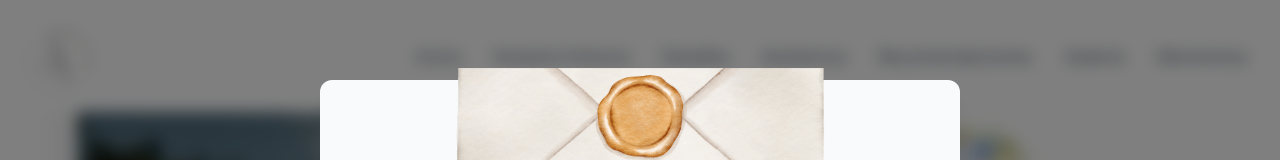
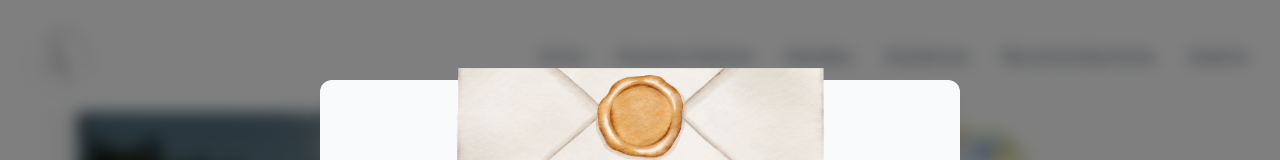
Before and after one commit to alexrsipn/wedding-AA, a Next.js app: page / in a window 1280 px wide. Shown: the top 160 px of the page. Built offline with nearby package versions, Linux system fonts and the light colour scheme.

Commit message:
FIX header Momentos link

```diff
--- a/src/app/header.tsx
+++ b/src/app/header.tsx
@@ -17,7 +17,6 @@ const navLinks = [
     { name: 'Asistencia', href: '#rvsp' },
     { name: 'Recomendaciones', href: '#facilities' },
     { name: 'Galería', href: '#gallery' },
-    { name: 'Momentos', href: '/library' }
 ];
 
 export default function Header() {
```
